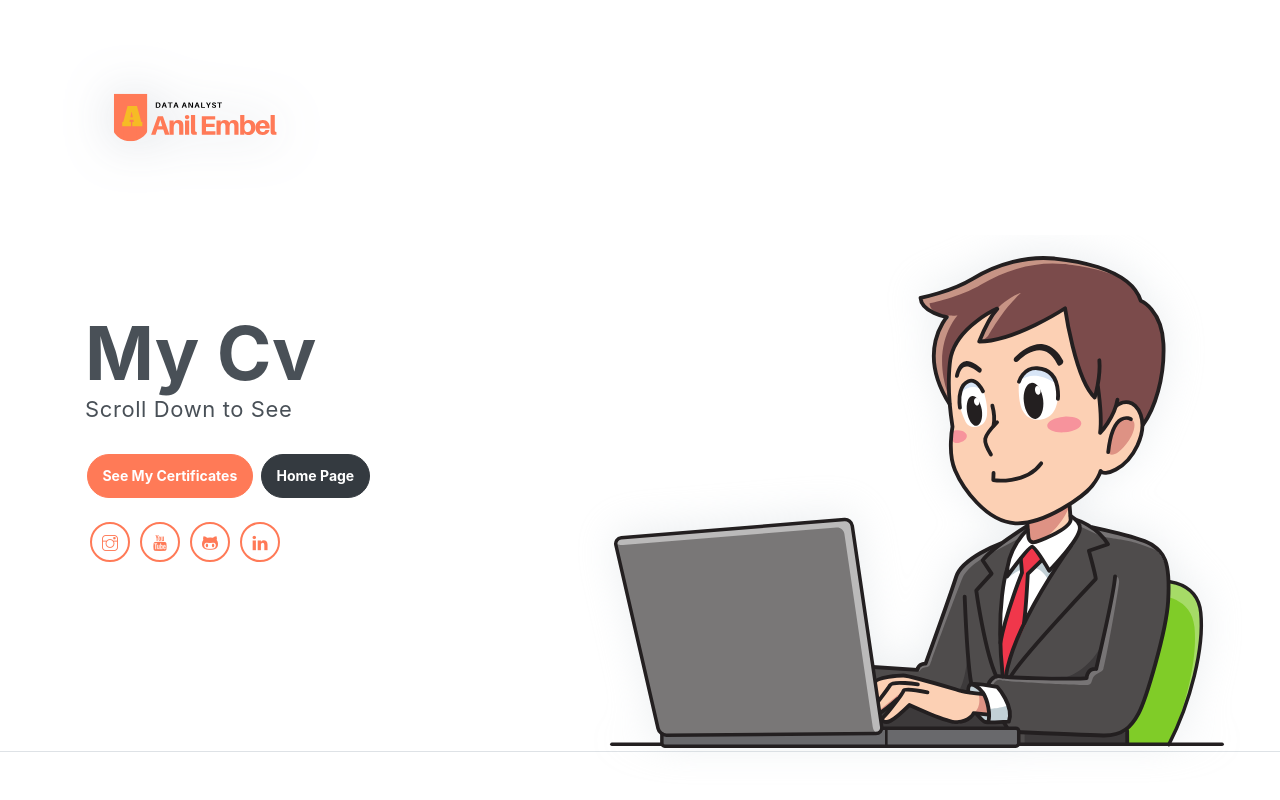
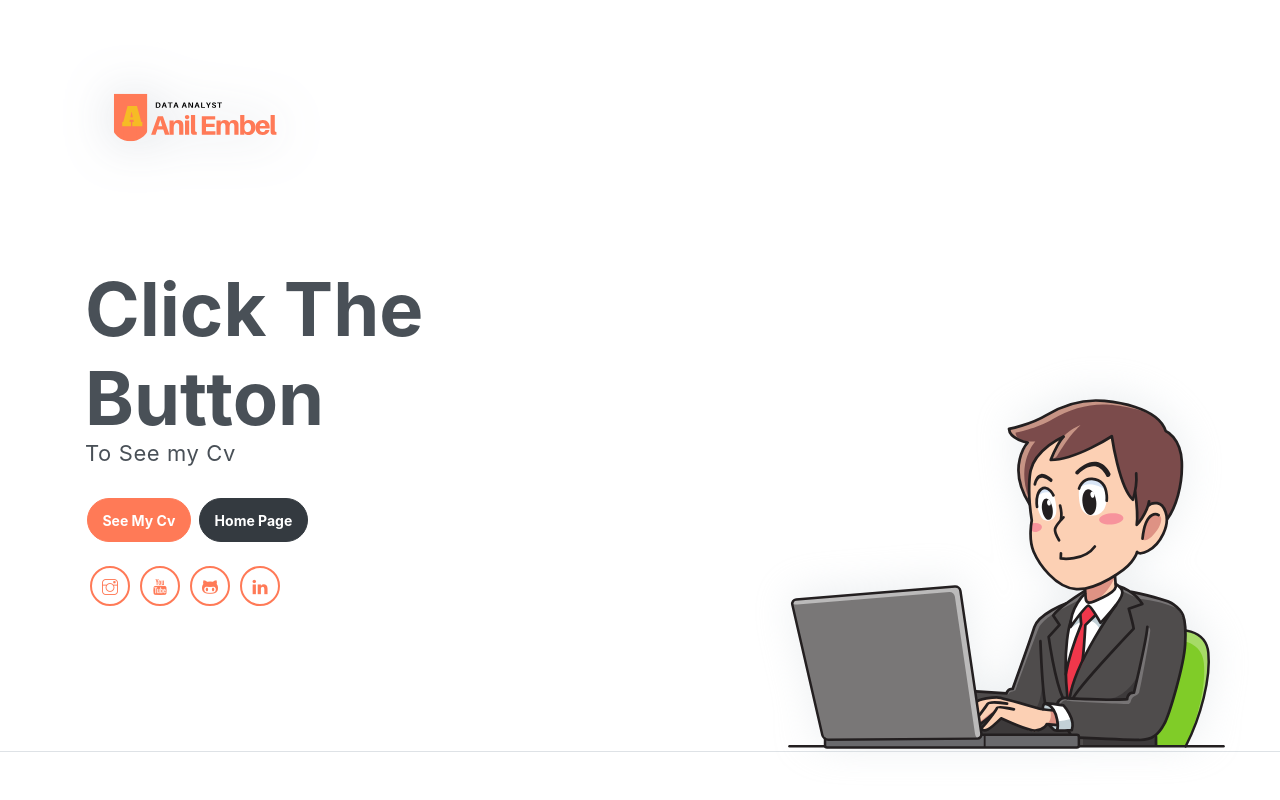
Before and after one commit to anilembel/AFE_Portfolio, a website: page cv.html in a window 1280 px wide. Shown: the top 800 px of the page. Drawn offline with Linux system fonts and the light colour scheme.

Commit message:
cv page changed

```diff
--- a/cv.html
+++ b/cv.html
@@ -54,14 +54,14 @@
     <header class="header" id="home">
       <div class="container">
         <div class="infos">
-          <h6 class="title">My Cv</h6>
-          <p>Scroll Down to See </p>
+          <h6 class="title">Click The Button</h6>
+          <p>To See my Cv</p>
 
           <!-- ... (diğer bölümler) ... -->
 
           <div class="buttons pt-3">
-            <a href="certificates.html" class="btn btn-primary rounded"
-              >See My Certificates</a
+            <a href="/assets/imgs/cv.png" class="btn btn-primary rounded"
+              >See My Cv</a
             >
             <a href="index.html" class="btn btn-dark rounded"
               >Home Page</a
@@ -108,7 +108,7 @@
 
 
 
-    <img src="assets/imgs/cv.png" alt=""  style="display: flex; margin-left: 480px;  padding-bottom: 250px; padding-top: 100px; width: 48%;"/>
+
 
 
 
```
